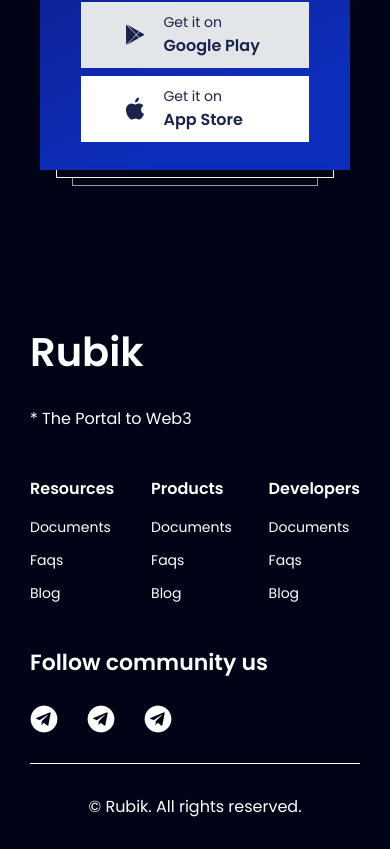
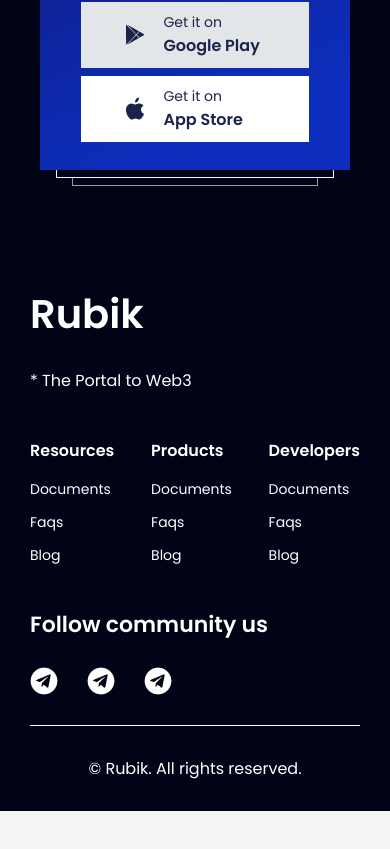
Before and after one commit to ntd0711/rubik-project, a Vue app: page / in a window 390 px wide. Shown: the part 7086-7935 px from the top of the page. After the commit the page ends 7897 px from the top, so only its background shows below. Built offline with nearby package versions, Linux system fonts and the light colour scheme.

Commit message:
update code

```diff
--- a/src/components/Footer/Footer.vue
+++ b/src/components/Footer/Footer.vue
@@ -84,10 +84,9 @@
   padding-bottom:30px;
 }
 .footer-heading{
-  padding-top: 200px;
+  padding-top: 160px;
   color: var(--white);
   display: flex;
-  align-items: center;
   justify-content:space-between;
 }
 .footer-heading_right{
@@ -142,7 +141,7 @@
 @media screen and (max-width: 1024px){
   .footer-heading{
     width: 100%;
-    padding-top: 150px;
+    padding-top: 100px;
     flex-direction:column;
     align-items:flex-start;
   }
@@ -168,7 +167,7 @@
 }
 @media screen and (max-width: 768px){
   .footer-heading {
-    padding-top: 120px;
+    padding-top: 80px;
   }
   .footer-item_title{
     font-size: 16px;
@@ -186,7 +185,7 @@
 
 @media screen and (max-width: 479px){
   .footer-heading {
-    padding-top: 88px;
+    padding-top: 50px;
   }
 }
 </style>
--- a/src/components/Team/Team.vue
+++ b/src/components/Team/Team.vue
@@ -1,5 +1,5 @@
 <template>
-  <div class="team">
+  <div class="team" id="ourteam">
     <h2 class="team-label">Our Team behind Rubik</h2>
     <div class="team-description">
       Our customers and partners vary from local start-ups to Fortune 1000 MNCs all over the world
```
